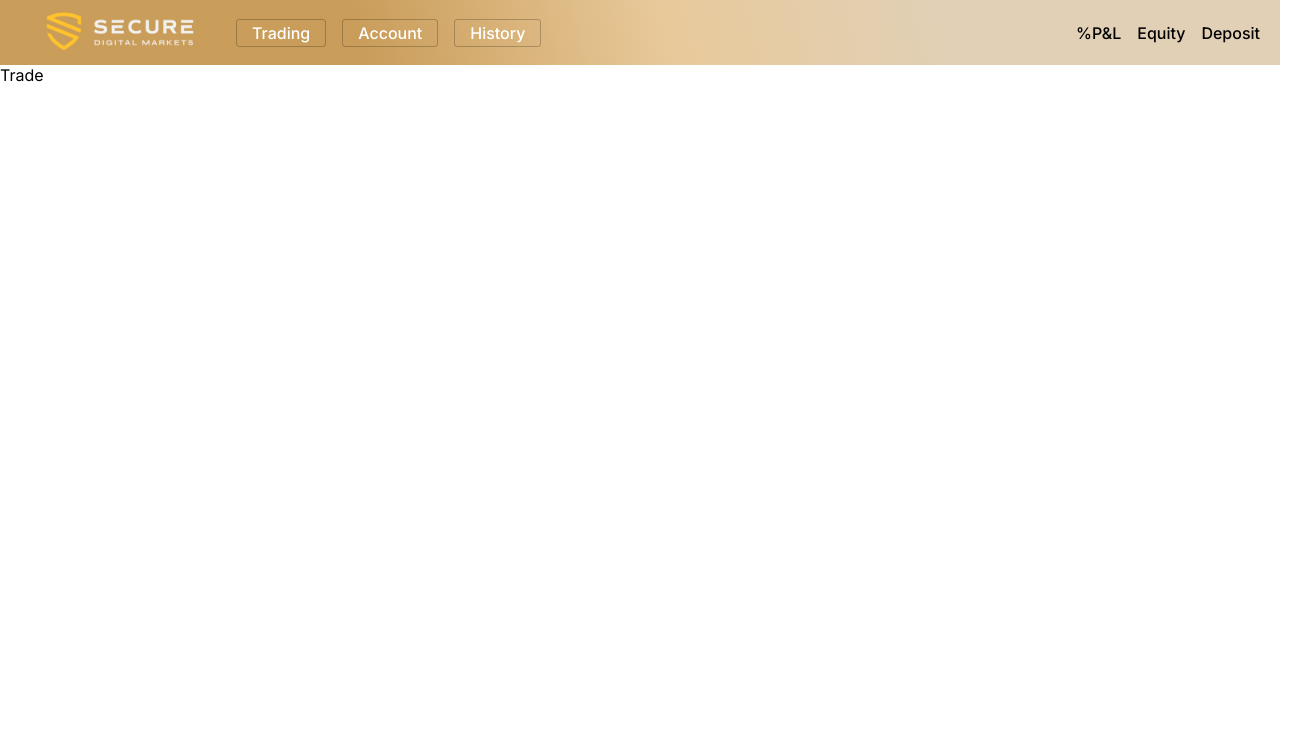
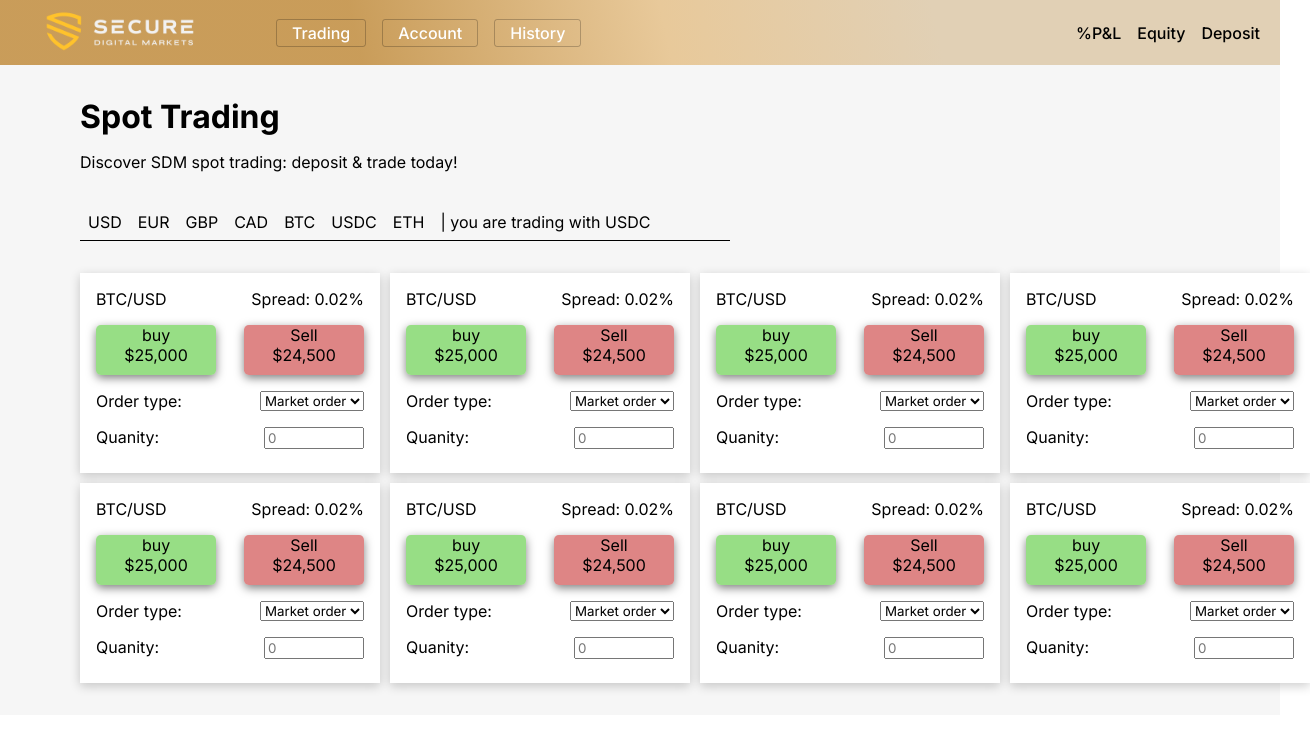
Before and after one commit to Mfried95/trade-dashboard, a React (Vite) app: page / in a window 1280 px wide. Shown: the top 732 px of the page, 1310 px wide, since content can reach past the window. Built offline with nearby package versions, Linux system fonts and the light colour scheme; no server answers.

Commit message:
Added and styled order componenet, passed props to trade

```diff
--- a/src/App.css
+++ b/src/App.css
@@ -0,0 +1,5 @@
+.layout {
+  padding: 2em 5em;
+  background-color: #F6F6F6;
+  height: 100%;
+}
--- a/src/App.jsx
+++ b/src/App.jsx
@@ -1,16 +1,16 @@
-import './App.css'
-import Navigation from "./components/Navigation"
-import Trade from "./components/Trade"
+import "./App.css";
+import Navigation from "./components/Navigation";
+import Trade from "./components/Trade";
 
 function App() {
-
-
   return (
-    <>
-     <Navigation/>
-     <Trade/>
-    </>
-  )
+    <div className="app">
+      <Navigation />
+      <div className="layout">
+        <Trade />
+      </div>
+    </div>
+  );
 }
 
-export default App
+export default App;
--- /dev/null
+++ b/src/components/Order.jsx
@@ -0,0 +1,41 @@
+import React from "react";
+
+const Order = ({ currencyName, buyPrice, sellPrice, spreadPrice }) => {
+  return (
+    <div className="order">
+      <div className="order-header">
+        <div className="currency">
+          <span>{currencyName}</span>
+        </div>
+        <span>Spread: {spreadPrice}</span>
+      </div>
+
+      <div className="button-container">
+        <div className="buy">
+          <p>buy</p>
+          <span>{buyPrice}</span>
+        </div>
+        <div className="sell">
+          <p>Sell</p>
+          <span>{sellPrice}</span>
+        </div>
+      </div>
+
+      <div className="order-type-input">
+        <span>Order type:</span>
+
+        <select name="order-type">
+          <option value="market">Market order</option>
+          <option value="limit">Limit order</option>
+        </select>
+      </div>
+
+      <div className="quanity-input">
+        <span>Quanity:</span>
+        <input type="number" placeholder="0" />
+      </div>
+    </div>
+  );
+};
+
+export default Order;
--- a/src/components/Trade.jsx
+++ b/src/components/Trade.jsx
@@ -1,25 +1,99 @@
 import { useState, useEffect } from "react";
+import "../styles/trade.css";
+import Order from "./Order";
 
-const Trade = () => {
-  const [marketData, setMarketData] = useState([]);
+const Trade = (props) => {
 
-  useEffect(() => {
-    getMarketApi();
-  }, []);
+  //   const [marketData, setMarketData] = useState([]);
 
-  const getMarketApi = async () => {
-    const api = await fetch(
-      `https://api.coingecko.com/api/v3/coins/markets?vs_currency=USD&order=market_cap_desc&per_page=100&page=1&sparkline=true&price_change_percentage=7`
-    );
+  //   useEffect(() => {
+  //     getMarketApi();
+  //   }, []);
 
-    const data = await api.json();
+  //   const getMarketApi = async () => {
+  //     const api = await fetch(
+  //       `https://api.coingecko.com/api/v3/simple/price?ids=bitcoin%2Cethereum%2Clitecoin%2Cbnb%2Ceos%2Csolana&vs_currencies=USD`
+  //     );
 
-    setMarketData(data);
-  };
+  //     const data = await api.json();
 
-  console.log(marketData)
+  //     setMarketData(data);
+  //   };
 
-  return <div>Trade</div>;
+  // console.log(marketData)
+
+  return (
+    <div className="trade-container">
+      <header>
+        <h1>Spot Trading</h1>
+        <span>Discover SDM spot trading: deposit & trade today! </span>
+      </header>
+
+      <section className="currency-selection">
+        <ul>
+          <li>USD</li>
+          <li>EUR</li>
+          <li>GBP</li>
+          <li>CAD</li>
+          <li>BTC</li>
+          <li>USDC</li>
+          <li>ETH</li>
+          <p> | you are trading with USDC</p>
+        </ul>
+      </section>
+
+      <section className="order-grid-container">
+        <Order
+        currencyName={"BTC/USD"}
+        buyPrice={"$25,000"}
+        sellPrice={"$24,500"}
+        spreadPrice={"0.02%"}
+        />
+        <Order
+        currencyName={"BTC/USD"}
+        buyPrice={"$25,000"}
+        sellPrice={"$24,500"}
+        spreadPrice={"0.02%"}
+        />
+        <Order
+        currencyName={"BTC/USD"}
+        buyPrice={"$25,000"}
+        sellPrice={"$24,500"}
+        spreadPrice={"0.02%"}
+        />
+        <Order
+        currencyName={"BTC/USD"}
+        buyPrice={"$25,000"}
+        sellPrice={"$24,500"}
+        spreadPrice={"0.02%"}
+        />
+        <Order
+        currencyName={"BTC/USD"}
+        buyPrice={"$25,000"}
+        sellPrice={"$24,500"}
+        spreadPrice={"0.02%"}
+        />
+        <Order
+        currencyName={"BTC/USD"}
+        buyPrice={"$25,000"}
+        sellPrice={"$24,500"}
+        spreadPrice={"0.02%"}
+        />
+        <Order
+        currencyName={"BTC/USD"}
+        buyPrice={"$25,000"}
+        sellPrice={"$24,500"}
+        spreadPrice={"0.02%"}
+        />
+        <Order
+        currencyName={"BTC/USD"}
+        buyPrice={"$25,000"}
+        sellPrice={"$24,500"}
+        spreadPrice={"0.02%"}
+        />
+      </section>
+    </div>
+  );
 };
 
 export default Trade;
--- a/src/index.css
+++ b/src/index.css
@@ -2,7 +2,6 @@
 
 * {
   margin: 0;
-  padding: 0;
   box-sizing: border-box;
   font-family: 'Inter', sans-serif;
 }
--- a/src/styles/trade.css
+++ b/src/styles/trade.css
@@ -0,0 +1,92 @@
+.currency-selection {
+  width: 650px;
+
+  & ul {
+    border-bottom: solid black 1px;
+    padding: 0.5em;
+  }
+
+  & li:hover {
+    color: rgb(225, 208, 181);
+    cursor: pointer;
+  }
+}
+
+header {
+  display: flex;
+  flex-direction: column;
+  gap: 1em;
+  margin-bottom: 2em;
+}
+
+.order-grid-container {
+  margin-top: 2em;
+  width: 70%;
+  display: grid;
+  grid-template-columns: repeat(4, 1fr); /* 3 columns in each row */
+  grid-gap: 10px; /* Adjust the gap between items as needed */
+}
+
+.order {
+  padding: 1em;
+  height: 200px;
+  width: 300px;
+  background-color: rgb(255, 255, 255);
+  display: flex;
+  flex-direction: column;
+  gap: 1em;
+  box-shadow: 0 3px 10px rgb(0 0 0 / 0.2);
+  & .order-header {
+    display: flex;
+    justify-content: space-between;
+  }
+
+  & .button-container {
+    display: flex;
+    justify-content: space-between;
+  }
+
+  & .order-type-input {
+    display: flex;
+    justify-content: space-between;
+  }
+
+  & .quanity-input {
+    display: flex;
+    justify-content: space-between;
+  }
+}
+
+.buy {
+  border-radius: 0.3rem;
+  text-align: center;
+  cursor: pointer;
+  width: 120px;
+  height: 50px;
+  background-color: rgb(44, 187, 8, 49%);
+  box-shadow: 0 3px 10px rgb(0 0 0 / 0.5);
+}
+
+.sell {
+  border-radius: 0.3rem;
+  text-align: center;
+  cursor: pointer;
+  width: 120px;
+  height: 50px;
+  background-color: rgb(187, 8, 8, 49%);
+  box-shadow: 0 3px 10px rgb(0 0 0 / 0.5);
+}
+
+.buy:hover{
+  box-shadow: none;
+}
+
+.sell:hover{
+  box-shadow: none;
+}
+
+.quanity-input {
+  & input {
+    width: 100px;
+  }
+}
```
